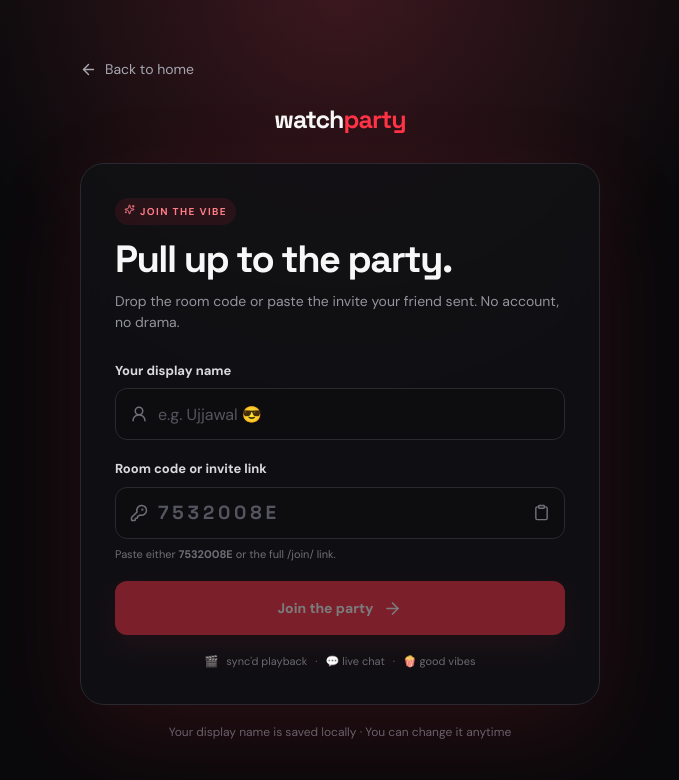
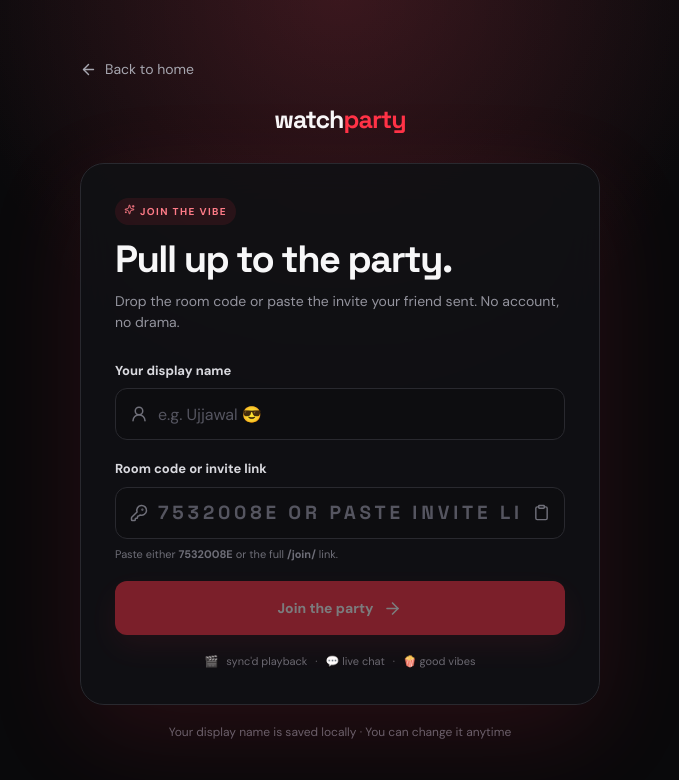
Before and after one commit to ujjawalkeshri1/youtube-watch-party, a React (Vite) app in the folder client/: page /join in a window 1280 px wide. Shown: the top 780 px of the page, without its empty margins (300-979 px from the left). Built offline with nearby package versions, Linux system fonts and the light colour scheme; no server answers.

Commit message:
Allow full invite URLs on join screen

```diff
--- a/client/src/pages/JoinRoomPage.tsx
+++ b/client/src/pages/JoinRoomPage.tsx
@@ -94,12 +94,12 @@ export function JoinRoomPage() {
               <label htmlFor="join-code">Room code or invite link</label>
               <div className="field-with-icon">
                 <KeyRound size={18} />
-                <input id="join-code" className="room-code-input" value={code} maxLength={8} onChange={(event) => handleCodeChange(event.target.value)} placeholder="7532008E" required />
+                <input id="join-code" className="room-code-input" value={code} maxLength={180} onChange={(event) => handleCodeChange(event.target.value)} placeholder="7532008E or paste invite link" required />
                 <button type="button" onClick={pasteInvite} title="Paste invite" aria-label="Paste invite" style={{ color: pasted ? '#34d399' : '#8e8e98', display: 'grid', placeItems: 'center' }}>
                   <Clipboard size={17} />
                 </button>
               </div>
-              <span className="field-hint">Paste either <strong>7532008E</strong> or the full /join/ link.</span>
+              <span className="field-hint">Paste either <strong>7532008E</strong> or the full <strong>/join/</strong> link.</span>
             </div>
             {error && <div className="form-error">{error}</div>}
             <button className="primary-action" type="submit" disabled={loading || !username.trim() || code.length !== 8}>
```
